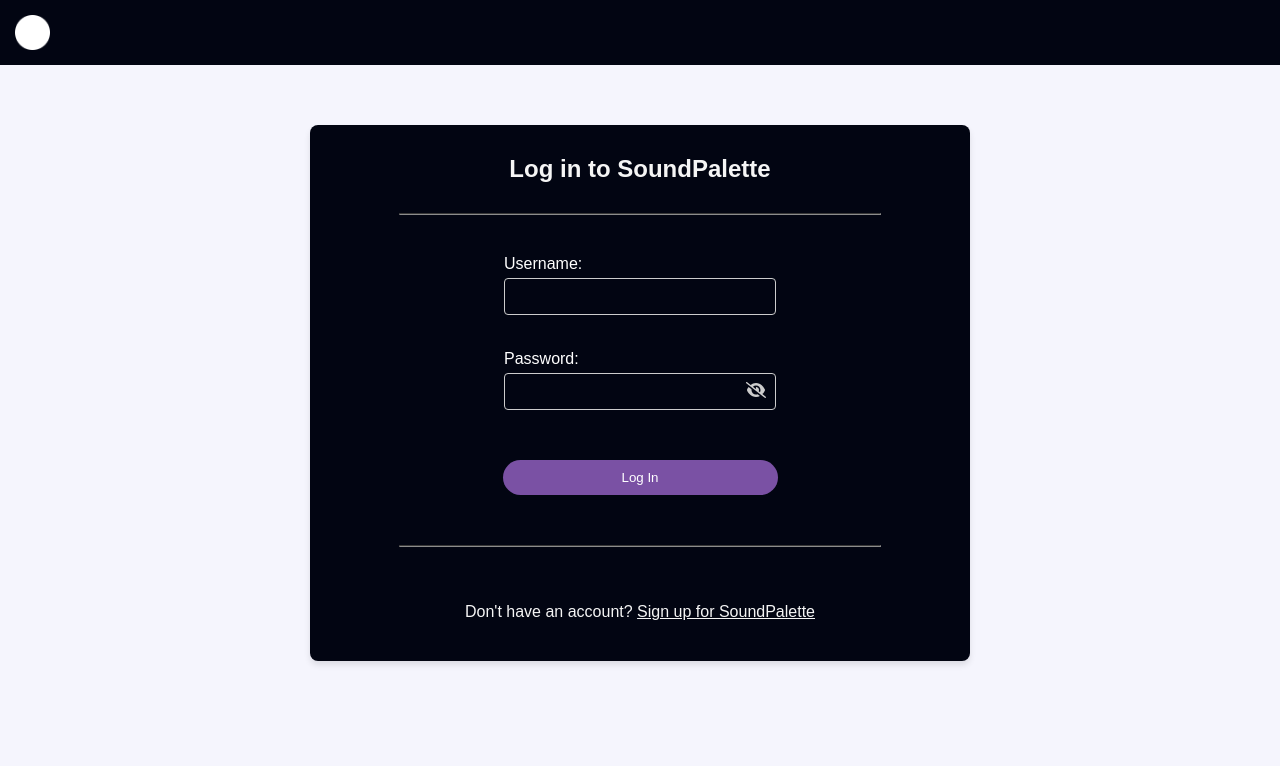
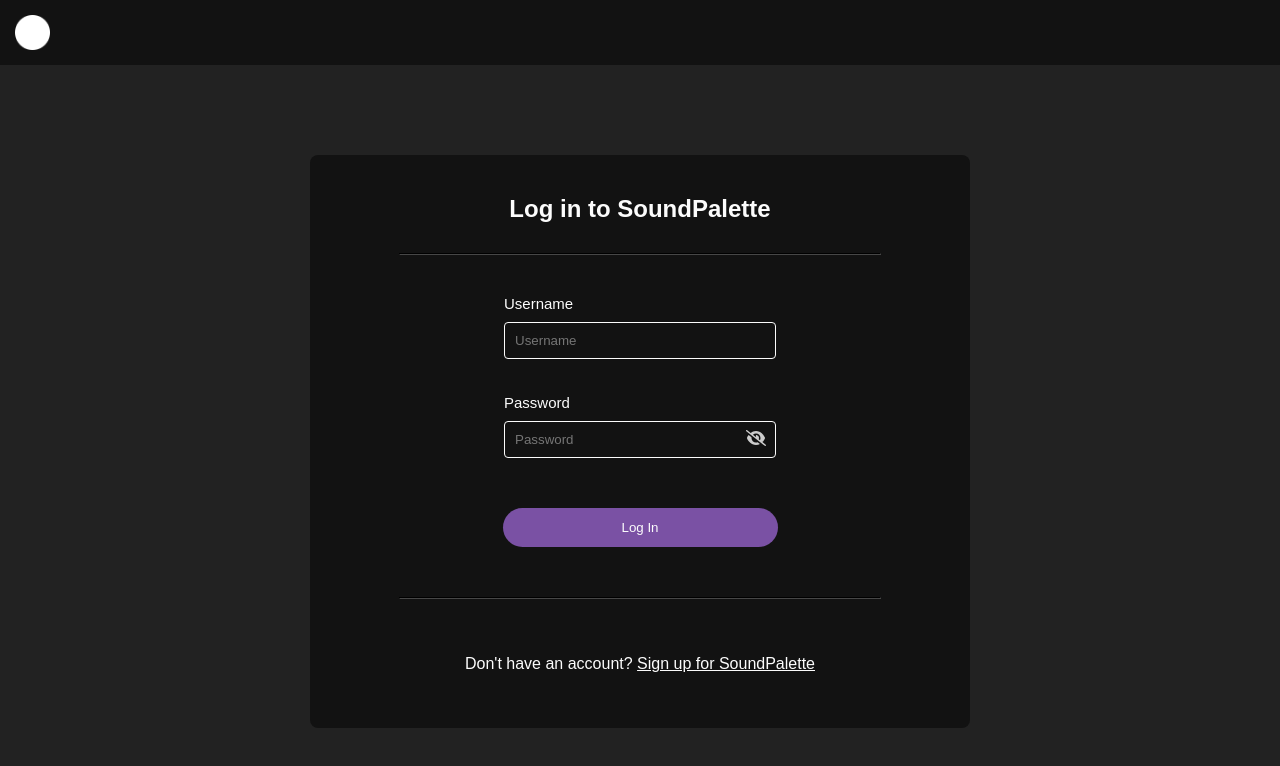
Before and after one commit to josephvu10/csci4300-final-project, a Next.js app in the folder final-project/: page /login in a window 1280 px wide. Shown: the top 766 px of the page. Built offline with nearby package versions, Linux system fonts and the light colour scheme.

Commit message:
Edited background, input fields and card for login page

```diff
--- a/final-project/pages/login.js
+++ b/final-project/pages/login.js
@@ -47,20 +47,22 @@
             <h2> Log in to SoundPalette </h2>
             <hr className={styles.divisionLine} />
             <div className={styles.inputContainer}>
-              <label className={styles.label}>Username:</label>
+              <label className={styles.label}>Username</label>
               <input
                 type="text"
+                placeholder="Username"
                 value={username}
                 onChange={(e) => setUsername(e.target.value)}
                 className={styles.inputField}
               />
             </div>
             <div className={styles.inputContainer}>
-              <label className={styles.label}>Password:</label>
+              <label className={styles.label}>Password</label>
               <div className={styles.passwordInputWrapper}>
               <input
                 type={showPassword ? "text" : "password"} // Toggle between text and password type
                 // type="password"
+                placeholder="Password"
                 value={password}
                 onChange={(e) => setPassword(e.target.value)}
                 className={styles.inputField}
--- a/final-project/styles/login.module.css
+++ b/final-project/styles/login.module.css
@@ -9,29 +9,55 @@
   padding: 0;
 } */
 
+
 .header {
-  background-color: #020512;
-  margin-bottom: 40px;
+  background-color: #121212;
+  margin-bottom: 0px;
 }
 /* Container */
 .loginContainer {
   display: flex;
   justify-content: center;
   align-items: center;
+  background-color: #222222;
 }
 
-/* Header */
+.card {
+  background-color: #121212;
+  padding: 30px;
+  border-radius: 8px;
+  display: flex;
+  flex-direction: column;
+  align-items: center;
+  justify-content: center;
+  width: 600px;
+  margin-top: 90px;
+  margin-bottom: 130px;
+}
+/* Card text */
 .loginContainer h2 {
-  margin-top: 0;
-  color: whitesmoke;
+  margin-top: 10px;
+  color: #FCFCFC;
   size: 15px;
+}
+.loginContainer p {
+  margin-bottom: 25px;
+  color: #FCFCFC;
+}
+.loginContainer .signUpLink {
+  text-decoration: underline; /* Underline the link */
+  color: #FCFCFC;
+}
+.loginContainer .signUpLink:hover {
+  color: #8F69B5; /* Change color on hover */
 }
 
 /* Input fields */
 .loginContainer label {
   display: block;
-  margin-bottom: 5px;
-  color: white;
+  margin-bottom: 10px;
+  font-size: 15px;
+  color: #FCFCFC;
 }
 
 .loginContainer input[type="text"],
@@ -39,10 +65,10 @@
   width: 250px;
   padding: 10px;
   margin-bottom: 15px;
-  background-color: #020512;
-  border: 1px solid #cccccc;
+  background-color: #121212;
+  border: 1px solid #FCFCFC;
   border-radius: 4px;
-  color: white;
+  color: #FCFCFC;
 }
 .loginContainer input[type="text"]:hover,
 .loginContainer input[type="password"]:hover {
@@ -52,115 +78,52 @@
 /* Buttons */
 .loginContainer button {
   width: 275px;
-  padding: 10px;
+  padding: 12px;
   background-color: #7A51A4;
-  color: #ffffff;
+  color: #FCFCFC;
   border: none;
   border-radius: 4px;
   cursor: pointer;
   border-radius: 20px;
 }
-
 .loginContainer button:hover {
   background-color: #8F69B5;
   transform: scale(1.1);
 }
-
-/* Create Account button */
-.loginContainer p {
-  margin-bottom: 10px;
-  color: whitesmoke;
+.loginButton {
+  margin-top: 15px;
+  margin-bottom: 40px;
 }
-.loginContainer button.create-account-btn {
-  background-color: #8F69B5;
-}
-.loginContainer button.create-account-btn:hover {
-  background-color: #8F69B5;
-}
-
 /* Logout button */
 .logout-btn {
   padding: 10px;
-  background-color: #3F1263; /* Red */
-  color: #ffffff; /* White */
+  background-color: #7A51A4;
+  color: #FCFCFC;
   border: none;
   border-radius: 4px;
   cursor: pointer;
 }
-
 .logout-btn:hover {
-  background-color: #986EAD; /* Darker red */
+  background-color: #8F69B5;
+  transform: scale(1.1);
 }
 
-.loginForm {
-  text-align: center; /* Align the form elements to the center */
-  border: 4px solid #ccc; /* Add a border */
-  border-radius: 5px; /* Add border radius for rounded corners */
-  padding: 35px; /* Add padding inside the box */
-  background-color: #f9f9f9; /* Set background color */
-  width: 300px; /* Set the width of the box */
-  margin: 0 auto; /* Center the box horizontally */
-  margin-top: 40px;
-}
-.loginForm label {
-  display: block; /* Display labels as block elements */
-  margin-bottom: 10px; /* Add some space below each label */
+.inputContainer {
+  margin-bottom: 20px;
 }
 
-.loginForm input {
-  width: 100%; /* Make input fields take up the full width */
-  margin-bottom: 15px; /* Add some space below each input field */
-}
-.loginForm p {
-  margin-top: 15px; /* Add some space above the "Don't have an account?" text */
-  margin-bottom: 10px; /* Add some space below the "Don't have an account?" text */
-}
-.loginForm button {
-  margin-top: 15px; /* Add some space above the buttons */
-}
-
-
-/* Add a style for the sign-up link */
-.loginContainer .signUpLink {
-  text-decoration: underline; /* Underline the link */
-  color: whitesmoke; /* Set initial color */
-}
-.loginContainer .signUpLink:hover {
-  color: #8F69B5; /* Change color on hover */
-}
-
-.card {
-  background-color: #020512;
-  padding: 30px;
-  border-radius: 8px;
-  box-shadow: 0 4px 6px rgba(0, 0, 0, 0.1);
-  display: flex;
-  flex-direction: column;
-  align-items: center;
-  justify-content: center;
-  width: 600px;
-  margin-top: 20px;
-}
-.inputContainer {
-  margin-bottom: 20px; /* Add margin between input containers */
-}
-
-.loginButton {
-  margin-top: 15px;
-  margin-bottom: 40px;
-}
 
 .divisionLine {
   width: 80%;
   margin-top: 10px;
   margin-bottom: 40px;
-  border-color: rgb(140, 140, 140);
+  border-color: #474747;
 }
+
 /* Visability toggle */
 .passwordInputWrapper {
   position: relative;
 }
-
 .togglePassword {
   position: absolute;
   top: 35%;
```
